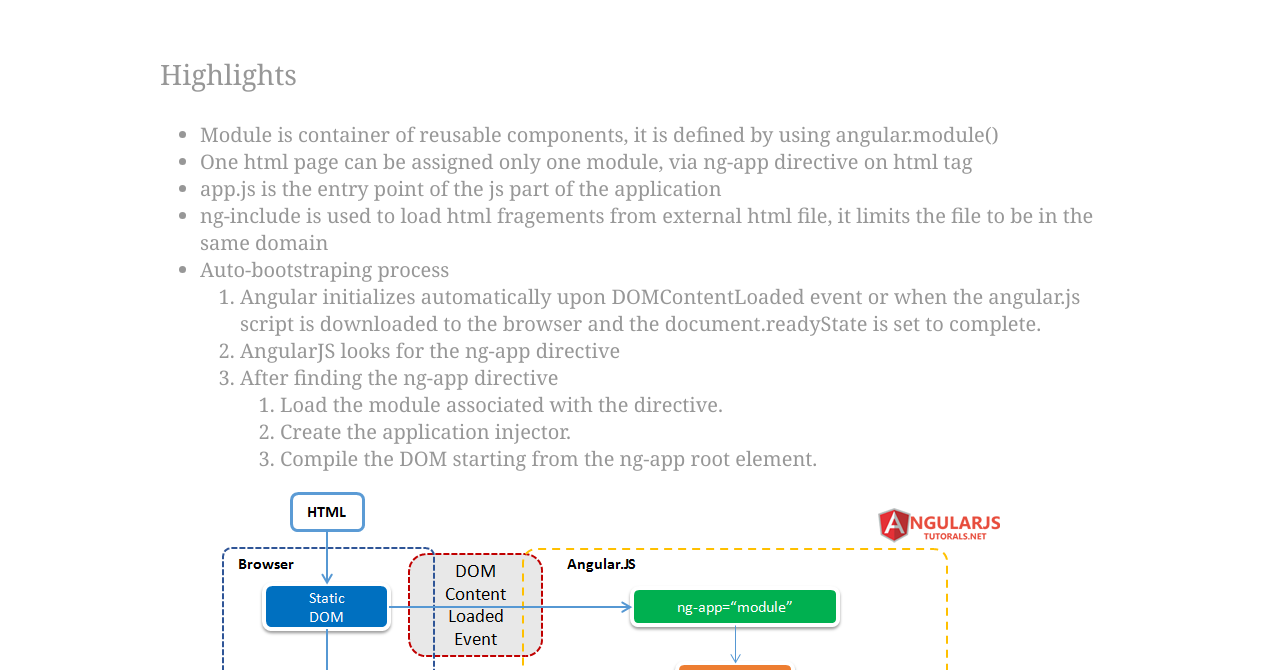
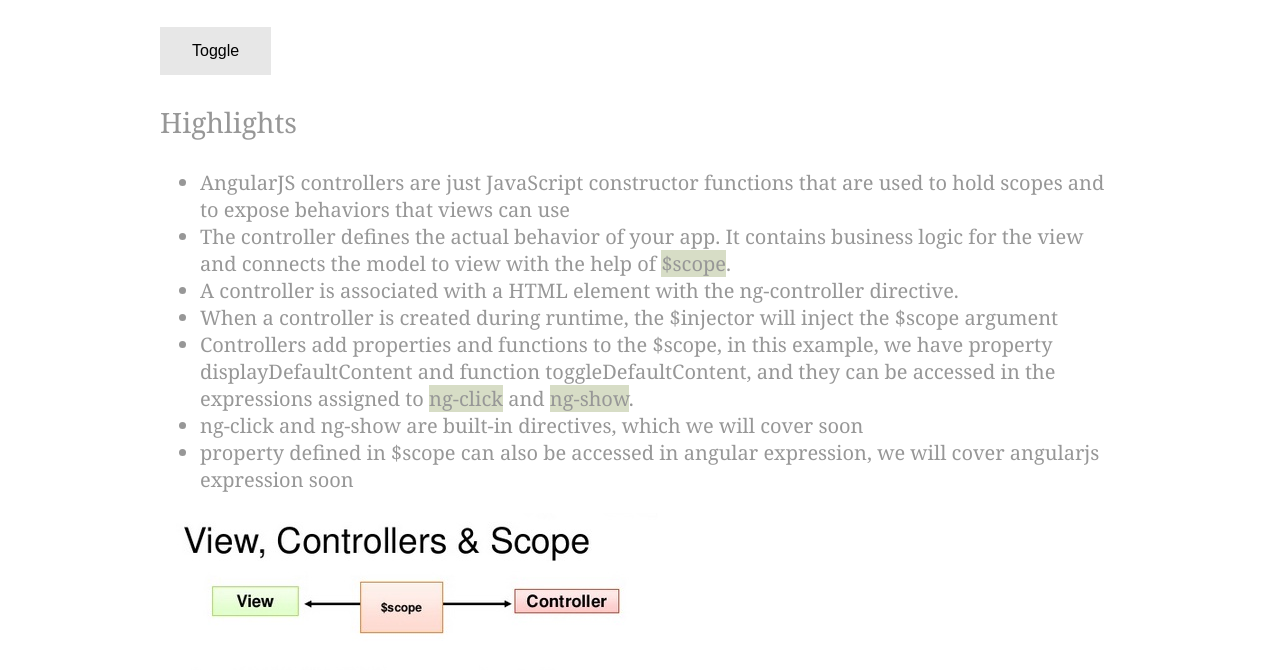
Before and after one commit to Vincent-Lz-Zhang/Learning-AngularJS-1.3, a plain HTML site: page index.html in a window 1280 px wide. Shown: the part 130-800 px from the top of the page. Drawn offline with Linux system fonts and the light colour scheme.

Commit message:
most basic of controller and pass data to view via

```diff
--- a/index.html
+++ b/index.html
@@ -5,9 +5,21 @@
     <title>AngularJS 1.3 Step By Step</title>
     <meta charset="utf-8">
     <link rel="stylesheet" href="styles/layout.css" type="text/css">
+    <style>
+    .button {
+        background-color: #e7e7e7;
+        border: none;
+        color: black;
+        padding: 15px 32px;
+        text-align: center;
+        text-decoration: none;
+        display: inline-block;
+        font-size: 16px;
+    }
+    </style>
 </head>
 
-<body>
+<body ng-controller="vinceCtrl">
     <!-- Header -->
     <div class="wrapper row1">
         <ng-include src="'views/header.html'"></ng-include>
@@ -15,8 +27,9 @@
     <!-- content -->
     <div class="wrapper row2">
         <div id="container" class="clear">
+            <button class="button" ng-click="toggleDefaultContent()">Toggle</button>
             <!-- content body -->
-            <section>
+            <section ng-show="displayDefaultContent">
                 <p style="font-size: 28px;">
                     Highlights
                 </p>
@@ -43,6 +56,23 @@
                     <img src="imgs/angularjs-auto-bootstrap-process.png" alt="">
                 </p>
             </section>
+            <section>
+                <p style="font-size: 28px;">
+                    Highlights
+                </p>
+                <ul>
+                    <li>AngularJS controllers are just JavaScript constructor functions that are used to hold scopes and to expose behaviors that views can use</li>
+                    <li>The controller defines the actual behavior of your app. It contains business logic for the view and connects the model to view with the help of <span style="background-color: #D7DDC6">$scope</span>.</li>
+                    <li>A controller is associated with a HTML element with the ng-controller directive.</li>
+                    <li>When a controller is created during runtime, the $injector will inject the $scope argument</li>
+                    <li>Controllers add properties and functions to the $scope, in this example, we have property displayDefaultContent and function toggleDefaultContent, and they can be accessed in the expressions assigned to <span style="background-color: #D7DDC6">ng-click</span> and <span style="background-color: #D7DDC6">ng-show</span>.</li>
+                    <li>ng-click and ng-show are built-in directives, which we will cover soon</li>
+                    <li>{{expressedContent}}</li>
+                </ul>
+                <p>
+                    <img src="imgs/scope1.jpg" alt="">
+                </p>
+            </section>
         </div>
     </div>
     <!-- Footer -->
--- a/scripts/app.js
+++ b/scripts/app.js
@@ -8,4 +8,27 @@
 
 	angular.module("vinceApp", []);
 
+	angular.module("vinceApp").controller("vinceCtrl", vinceController);
+
+	vinceController.$inject = ['$scope'];
+
+	function vinceController($scope) {
+		$scope.displayDefaultContent = true;
+		$scope.expressedContent = "property defined in $scope can also be accessed in angular expression, we will cover angularjs expression soon";
+		$scope.toggleDefaultContent = function () {
+			$scope.displayDefaultContent = !$scope.displayDefaultContent;
+		};
+		function init() {
+			$scope.displayDefaultContent = false;
+		};
+		// init actions go here
+		init();
+	}
+
+	// a shortcut is, but it is not recommended, for details, refer to https://github.com/mgechev/angularjs-style-guide#controllers
+	/*
+	angular.module("vinceApp").controller("vinceCtrl", function vinceController($scope) {
+		...
+	});
+	*/
 })();
```
Also changed, not shown: imgs/scope1.jpg (added), 1 other file.
